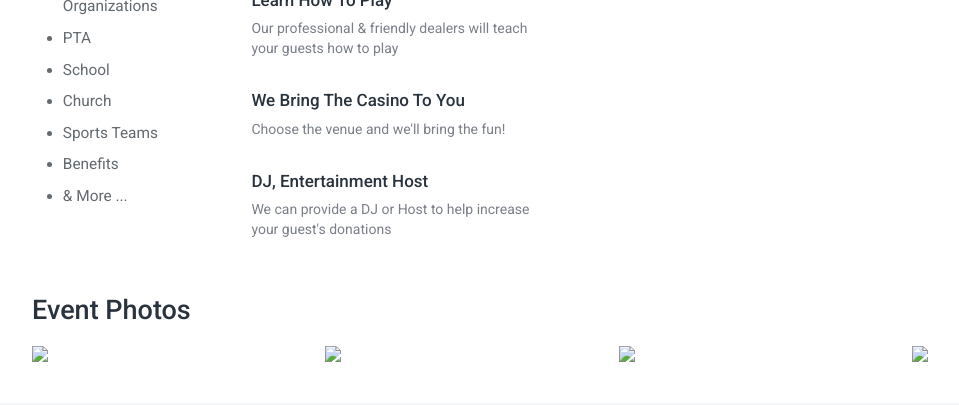
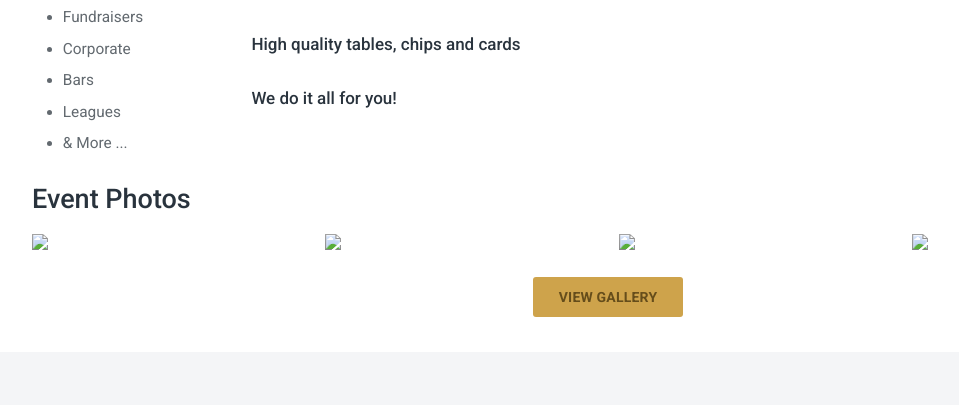
Before and after one commit to evolmk/wildwillys, a PHP site: page /poker-tournaments.html in a window 1280 px wide. Shown: the part 466-871 px from the top of the page, without its empty margins (32-991 px from the left). Run offline with PHP 8.4, Linux system fonts and the light colour scheme; some libraries are stand-ins or nearby versions.

Commit message:
add subpages

```diff
--- a/about.pug
+++ b/about.pug
@@ -36,7 +36,7 @@ block content
                     p.small Choose the venue and we'll bring the fun!
                     h4 DJ, Entertainment Host
                     p.small We can provide a DJ or Host to help increase your guest's donations
-          ..column.is-5.is-offset-1
+          .column.is-5.is-offset-1
             .mb-20
               img(src='img/section-fundraisers.png', data-aos='fade-left', data-aos-delay='100')
 
@@ -50,6 +50,8 @@ block content
             img(src='https://via.placeholder.com/400x300')
           .column.is-3
             img(src='https://via.placeholder.com/400x300')
+        .mt-10.has-text-centered
+          a.button.is-primary(href='/gallery') View Gallery
 
     section.section.is-alt.is-contact
       include includes/contact-form.pug
--- a/corporate-parties.html
+++ b/corporate-parties.html
@@ -14,8 +14,8 @@
       gtag('config', 'UA-140137798-1');
 
     </script>
-    <link rel="stylesheet" href="dist/app.min.css?v=40" type="text/css" media="all">
-    <script src="dist/app.min.js?v=40"></script>
+    <link rel="stylesheet" href="dist/app.min.css?v=41" type="text/css" media="all">
+    <script src="dist/app.min.js?v=41"></script>
     <link rel="apple-touch-icon" sizes="180x180" href="apple-touch-icon.png">
     <link rel="icon" type="image/png" sizes="32x32" href="favicon-32x32.png">
     <link rel="icon" type="image/png" sizes="16x16" href="favicon-16x16.png">
@@ -109,6 +109,7 @@
             <div class="column is-3"><img src="https://via.placeholder.com/400x300"></div>
             <div class="column is-3"><img src="https://via.placeholder.com/400x300"></div>
           </div>
+          <div class="mt-10 has-text-centered"><a class="button is-primary" href="/gallery">View Gallery</a></div>
         </div>
       </section>
       <section class="section is-alt is-contact">
--- a/corporate-parties.pug
+++ b/corporate-parties.pug
@@ -50,6 +50,8 @@ block content
             img(src='https://via.placeholder.com/400x300')
           .column.is-3
             img(src='https://via.placeholder.com/400x300')
+        .mt-10.has-text-centered
+          a.button.is-primary(href='/gallery') View Gallery
 
     section.section.is-alt.is-contact
       include includes/contact-form.pug
--- a/dj.html
+++ b/dj.html
@@ -14,8 +14,8 @@
       gtag('config', 'UA-140137798-1');
 
     </script>
-    <link rel="stylesheet" href="dist/app.min.css?v=40" type="text/css" media="all">
-    <script src="dist/app.min.js?v=40"></script>
+    <link rel="stylesheet" href="dist/app.min.css?v=41" type="text/css" media="all">
+    <script src="dist/app.min.js?v=41"></script>
     <link rel="apple-touch-icon" sizes="180x180" href="apple-touch-icon.png">
     <link rel="icon" type="image/png" sizes="32x32" href="favicon-32x32.png">
     <link rel="icon" type="image/png" sizes="16x16" href="favicon-16x16.png">
@@ -109,6 +109,7 @@
             <div class="column is-3"><img src="https://via.placeholder.com/400x300"></div>
             <div class="column is-3"><img src="https://via.placeholder.com/400x300"></div>
           </div>
+          <div class="mt-10 has-text-centered"><a class="button is-primary" href="/gallery">View Gallery</a></div>
         </div>
       </section>
       <section class="section is-alt is-contact">
--- a/dj.pug
+++ b/dj.pug
@@ -40,7 +40,6 @@ block content
             .mb-20
               img(src='img/section-fundraisers.png', data-aos='fade-left', data-aos-delay='100')
 
-
         h2 Event Photos
         .columns
           .column.is-3
@@ -51,6 +50,8 @@ block content
             img(src='https://via.placeholder.com/400x300')
           .column.is-3
             img(src='https://via.placeholder.com/400x300')
+        .mt-10.has-text-centered
+          a.button.is-primary(href='/gallery') View Gallery
 
     section.section.is-alt.is-contact
       include includes/contact-form.pug
--- a/fundraisers.pug
+++ b/fundraisers.pug
@@ -50,6 +50,8 @@ block content
             img(src='https://via.placeholder.com/400x300')
           .column.is-3
             img(src='https://via.placeholder.com/400x300')
+        .mt-10.has-text-centered
+          a.button.is-primary(href='/gallery') View Gallery
 
     section.section.is-alt.is-contact
       include includes/contact-form.pug
--- a/includes/layout.pug
+++ b/includes/layout.pug
@@ -1,5 +1,5 @@
 block vars
-- var appVersion = 40
+- var appVersion = 41
 - var appYear = 2019
 - var cssFilepath = 'dist/app.min.css?v=' + appVersion
 - var jsFilepath = 'dist/app.min.js?v=' + appVersion
--- a/poker-tournaments.html
+++ b/poker-tournaments.html
@@ -14,8 +14,8 @@
       gtag('config', 'UA-140137798-1');
 
     </script>
-    <link rel="stylesheet" href="dist/app.min.css?v=40" type="text/css" media="all">
-    <script src="dist/app.min.js?v=40"></script>
+    <link rel="stylesheet" href="dist/app.min.css?v=41" type="text/css" media="all">
+    <script src="dist/app.min.js?v=41"></script>
     <link rel="apple-touch-icon" sizes="180x180" href="apple-touch-icon.png">
     <link rel="icon" type="image/png" sizes="32x32" href="favicon-32x32.png">
     <link rel="icon" type="image/png" sizes="16x16" href="favicon-16x16.png">
@@ -65,41 +65,35 @@
           <div class="columns">
             <div class="column is-6">
               <div class="is-page-left">
-                <h1>Poker Tournaments</h1>
-                <p class="large" data-aos="fade-right" data-aos-delay="100">We are the fastest growing company in the state with high quality equipment, reasonable prices, the best fundraising ideas to help raise additional money</p>
+                <h1 data-aos="fade-up" data-aos-delay="0">Texas Hold'em Poker Tournaments</h1>
+                <p class="large" data-aos="fade-left" data-aos-delay="100">Large professional 8' Tables with Dealers, 14 gram chips with Standard Casino Colors and Denominations, all accessories and a Tournament Director</p>
                 <div class="feature-content" data-aos="fade" data-aos-delay="200">
                   <div class="columns">
                     <div class="column is-5">
-                      <h3>Raise Money For:</h3>
+                      <h3>Tournaments For:</h3>
                       <div class="content">
                         <ul>
-                          <li>Charity Events</li>
-                          <li>Non-Profit Organizations</li>
-                          <li>PTA</li>
-                          <li>School</li>
-                          <li>Church</li>
-                          <li>Sports Teams</li>
-                          <li>Benefits</li>
+                          <li>Private</li>
+                          <li>Fundraisers</li>
+                          <li>Corporate</li>
+                          <li>Bars</li>
+                          <li>Leagues</li>
                           <li>& More ...</li>
                         </ul>
                       </div>
                     </div>
                     <div class="column is-7">
-                      <h4>Raising Money Is Our Game</h4>
-                      <p class="small">Our fundraising specialists will make your fundraiser a success</p>
-                      <h4>Learn How To Play</h4>
-                      <p class="small">Our professional & friendly dealers will teach your guests how to play</p>
-                      <h4>We Bring The Casino To You</h4>
-                      <p class="small">Choose the venue and we'll bring the fun!</p>
-                      <h4>DJ, Entertainment Host</h4>
-                      <p class="small">We can provide a DJ or Host to help increase your guest's donations</p>
+                      <h4 class="single">Accommodate any size event</h4>
+                      <h4 class="single">Professional Dealers</h4>
+                      <h4 class="single">High quality tables, chips and cards</h4>
+                      <h4 class="single">We do it all for you!</h4>
                     </div>
                   </div>
                 </div>
               </div>
             </div>
             <div class="column is-5 is-offset-1">
-              <div class="mb-20"><img src="img/section-fundraisers.png" data-aos="fade-left" data-aos-delay="100"></div>
+              <div class="mb-20"><img src="img/section-poker2.png" data-aos="fade-left" data-aos-delay="100"></div>
             </div>
           </div>
           <h2>Event Photos</h2>
@@ -109,6 +103,7 @@
             <div class="column is-3"><img src="https://via.placeholder.com/400x300"></div>
             <div class="column is-3"><img src="https://via.placeholder.com/400x300"></div>
           </div>
+          <div class="mt-10 has-text-centered"><a class="button is-primary" href="/gallery">View Gallery</a></div>
         </div>
       </section>
       <section class="section is-alt is-contact">
--- a/private-parties.html
+++ b/private-parties.html
@@ -14,8 +14,8 @@
       gtag('config', 'UA-140137798-1');
 
     </script>
-    <link rel="stylesheet" href="dist/app.min.css?v=40" type="text/css" media="all">
-    <script src="dist/app.min.js?v=40"></script>
+    <link rel="stylesheet" href="dist/app.min.css?v=41" type="text/css" media="all">
+    <script src="dist/app.min.js?v=41"></script>
     <link rel="apple-touch-icon" sizes="180x180" href="apple-touch-icon.png">
     <link rel="icon" type="image/png" sizes="32x32" href="favicon-32x32.png">
     <link rel="icon" type="image/png" sizes="16x16" href="favicon-16x16.png">
@@ -109,6 +109,7 @@
             <div class="column is-3"><img src="https://via.placeholder.com/400x300"></div>
             <div class="column is-3"><img src="https://via.placeholder.com/400x300"></div>
           </div>
+          <div class="mt-10 has-text-centered"><a class="button is-primary" href="/gallery">View Gallery</a></div>
         </div>
       </section>
       <section class="section is-alt is-contact">
--- a/private-parties.pug
+++ b/private-parties.pug
@@ -50,6 +50,8 @@ block content
             img(src='https://via.placeholder.com/400x300')
           .column.is-3
             img(src='https://via.placeholder.com/400x300')
+        .mt-10.has-text-centered
+          a.button.is-primary(href='/gallery') View Gallery
 
     section.section.is-alt.is-contact
       include includes/contact-form.pug
--- a/scss/bulma/components/_navbar.scss
+++ b/scss/bulma/components/_navbar.scss
@@ -292,11 +292,14 @@ html.has-navbar-fixed-bottom {
 
   &.is-active {
     background-color: #000;
-    .navbar-item {
+    .navbar-item, .navbar-link {
       text-align: center;
     }
     .phone-ask {
       margin-right: 0;
+    }
+    .has-dropdown .navbar-link  {
+      display: none;
     }
   }
 }
```
Also changed, not shown: about.html (+4 -3 lines), fundraisers.html (+4 -3 lines), photo-booth.html (+4 -4 lines), photo-booth.pug (+11 -9 lines), poker-tournaments.pug (+16 -20 lines), dist/app.min.css.
